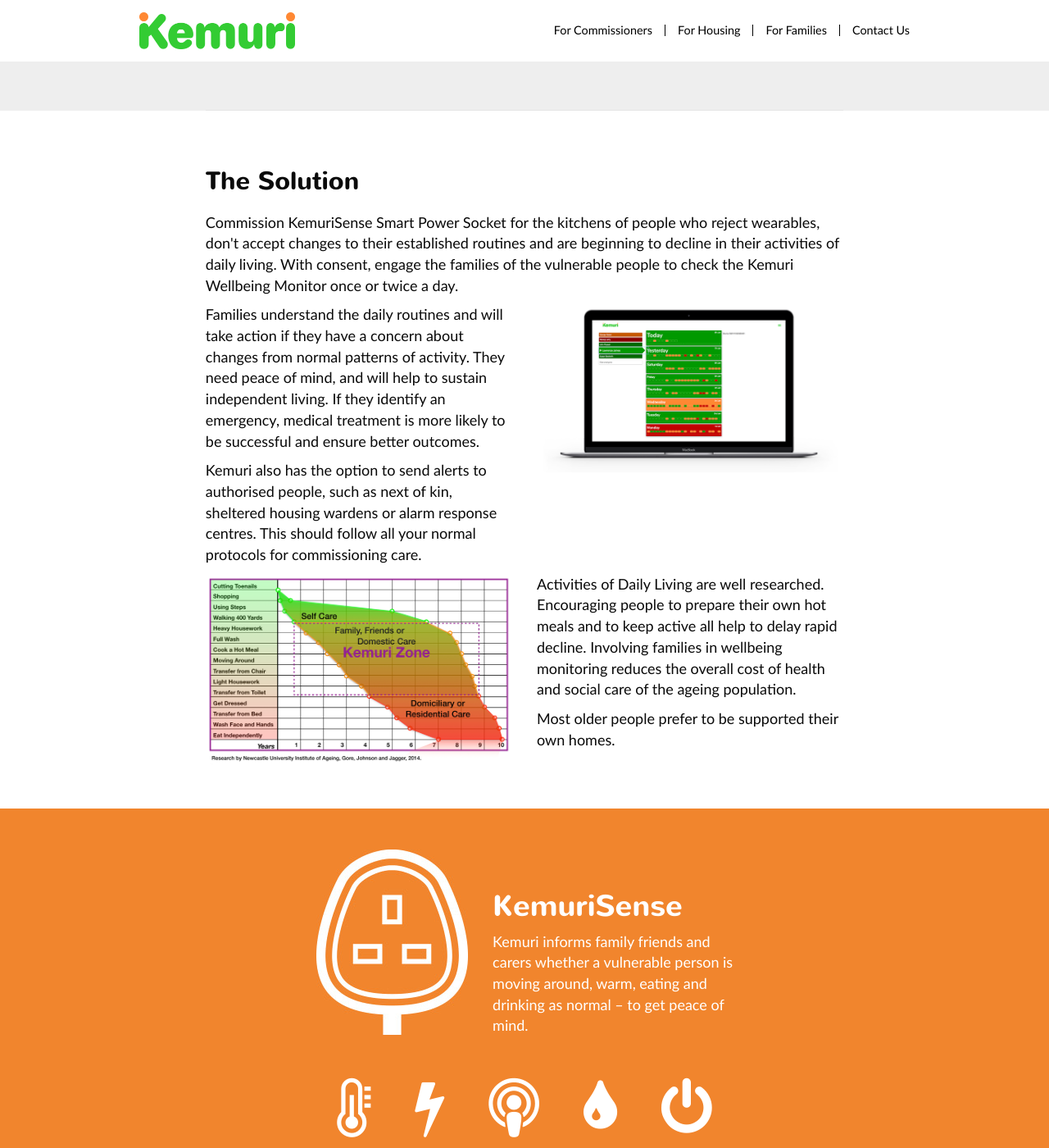
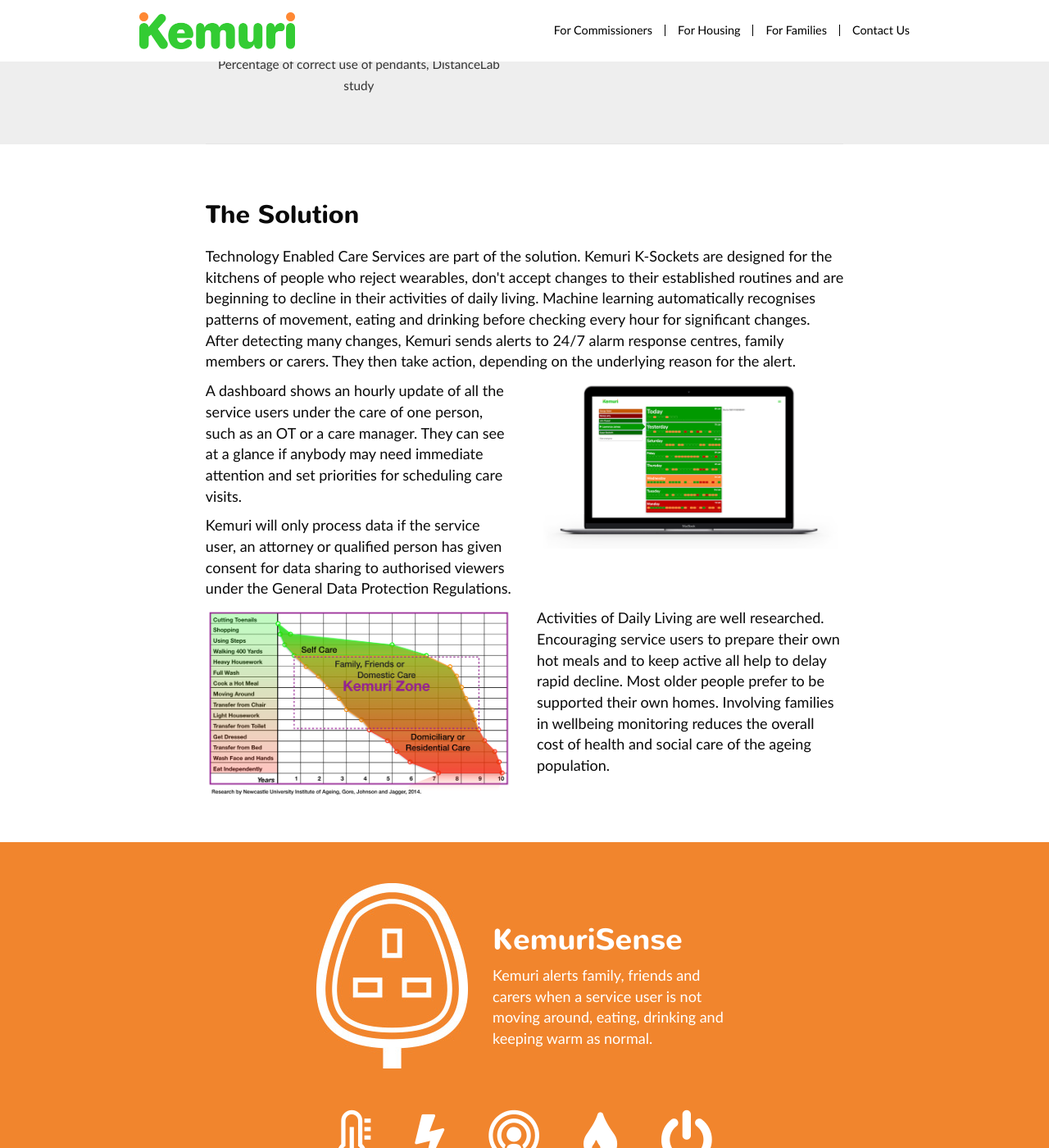
Before and after one commit to intelligentlilli/kemurisense.github.io, a Jekyll site: the page built from telecare-for-dementia-and-independent-living.html, in a window 1280 px wide and 1400 px high, scrolled down 1549 px. Shown: the whole window at 82% size. Built offline with Jekyll 4.4.1, drawn with Linux system fonts in a browser that asks for light colours; nearby versions of some CDN libraries; library files that are not in the unit come from our copies; some of the changed text lies outside the part shown.

Commit message:
Update Commissioners

```diff
--- a/telecare-for-dementia-and-independent-living.html
+++ b/telecare-for-dementia-and-independent-living.html
@@ -29,10 +29,9 @@
         <div class="row">
           <div class="col-md-12">
             <h2>The Issue</h2>
-            <p>People with poor wellbeing who are admitted to hospital after a fall or similar incident are more likely to be unable to return to independent living, and are more likely to require moving to a care home.  They are likely to stay in hospital for an average of around 30 days.  People who are monitored daily, with better overall wellbeing, are more likely to be able to return to living independently in their own homes, and have a much shorter hospital stay.</p>
+            <p>The challenge of the increasing ageing population is helping people to live independently for longer.  Frail and elderly people are at risk of falls, dehydration, malnutrition, hypothermia and multiple morbidities.  If they live alone and can’t call for help, then their health outcomes decline with the delay of treatment.  If they are able to return to independent living, then the average stay is 12.3 days.  However, if treatment is delayed, then they occupy hospital beds for more days, have poorer health outcomes and may have to be discharged to a care home.  In the latter case the average occupancy is 31.7 days.  Most people prefer to be discharged to their own homes for better outcomes for both health and wellbeing.</p>
             <img class="full-width-for-retina" alt="Hospital stays are significantly less expensive and shorter when a person has good wellbeing" src="{{ site.baseurl }}/images/episode.png" />
-            <p>On average the NHS saves £5000 per patient discharged to own home rather than residential care.</p>
-            <p>For example, the emergency could be an unattended fall, a stroke or diabetic coma.  Preventive monitoring, with improved wellbeing, means that quicker treatment, better outcomes, earlier discharge and reduced costs.  It could also avoid the need for transfer into residential care.</p>
+            <p>Occupational Tharapists (OTs) assess people for safe discharge, based on many factors.  Excess bed days are costed at £235 per day.  The value to the NHS is release of bed for medical purposes, notionally worth up to £5000 per patient.</p>
           </div>
         </div>
 
@@ -54,7 +53,7 @@
             <p><small>Percentage of correct use of pendants, DistanceLab study</small></p>
           </div>
           <div class="col-md-6">
-            <p>Another potential cost reduction is for the 500,000 people issued with pendant alarms who do not wear them.  The UK provides 1.6 million of these devices.  Research shows that 32% are never even worn, wasting £80m per year.  </p>
+            <p>Another potential cost reduction is for the 500,000 people issued with pendant alarms who do not wear them. The UK provides 1.6 million of these devices. Research shows that 32% are never even worn, wasting £80m per year.</p>
           </div>
         </div>
       </div>
@@ -70,7 +69,7 @@
         <div class="row">
           <div class="col-md-12">
             <h2>The Solution</h2>
-            <p>Commission KemuriSense Smart Power Socket for the kitchens of people who reject wearables, don't accept changes to their established routines and are beginning to decline in their activities of daily living.  With consent, engage the families of the vulnerable people to check the Kemuri Wellbeing Monitor once or twice a day.</p>
+            <p>Technology Enabled Care Services are part of the solution.  Kemuri K-Sockets are designed for the kitchens of people who reject wearables, don't accept changes to their established routines and are beginning to decline in their activities of daily living.  Machine learning automatically recognises patterns of movement, eating and drinking before checking every hour for significant changes.  After detecting many changes, Kemuri sends alerts to 24/7 alarm response centres, family members or carers.  They then take action, depending on the underlying reason for the alert.</p>
 
 
           </div>
@@ -80,9 +79,9 @@
         <div class="row">
 
           <div class="col-md-6">
-            <p>Families understand the daily routines and will take action if they have a concern about changes from normal patterns of activity.  They need peace of mind, and will help to sustain independent living.  If they identify an emergency, medical treatment is more likely to be successful and ensure better outcomes.</p>
+            <p>A dashboard shows an hourly update of all the service users under the care of one person, such as an OT or a care manager.  They can see at a glance if anybody may need immediate attention and set priorities for scheduling care visits.  </p>
 
-            <p>Kemuri also has the option to send alerts to authorised people, such as next of kin, sheltered housing wardens or alarm response centres. This should follow all your normal protocols for commissioning care.</p>
+            <p>Kemuri will only process data if the service user, an attorney or qualified person has given consent for data sharing to authorised viewers under the General Data Protection Regulations.  </p>
 
           </div>
           <div class="col-md-6">
@@ -96,9 +95,7 @@
             <img width="400" height="400" src="{{ site.baseurl }}/images/graph-800.png" class="img-responsive wp-post-image" alt="" title="">
           </div>
           <div class="col-md-6">
-            <p>Activities of Daily Living are well researched.  Encouraging people to prepare their own hot meals and to keep active all help to delay rapid decline.  Involving families in wellbeing monitoring reduces the overall cost of health and social care of the ageing population.  </p>
-
-            <p>Most older people prefer to be supported their own homes.</p>
+            <p>Activities of Daily Living are well researched. Encouraging service users to prepare their own hot meals and to keep active all help to delay rapid decline.  Most older people prefer to be supported their own homes.  Involving families in wellbeing monitoring reduces the overall cost of health and social care of the ageing population.</p>
 
           </div>
         </div>
@@ -122,34 +119,13 @@
           </div>
           <div class="col-sm-6 col-xs-9">
             <h1>KemuriSense</h1>
-            Kemuri informs family friends and carers whether a vulnerable person is moving around, warm, eating and drinking as normal – to get peace of mind.
+            Kemuri alerts family, friends and carers when a service user is not moving around, eating, drinking and keeping warm as normal.
+
           </div>
           <div class="col-md-12 text-center">
             <p>&nbsp;</p>
             <p class="k-icon large-white-icon">  &nbsp;  &nbsp;  &nbsp;  &nbsp; </p>
-            <p>People move around the kitchen, using their kettles and microwaves as normal. KemuriSense® Smart Power Sockets measure motion, temperature, power usage and power supply. Data is sent continuously to the Internet without using broadband and even during power cuts. Non-stop operation, even during a power cut when other devices might fail.</p>
-          </div>
-        </div>
-      </div>
-    </div>
-  </div>
-</div>
-
-
-
-<div class="section section-white" id="smart">
-  <div class="container featured">
-    <div class="row">
-      <div class="col-md-10 col-md-push-1">
-        <div class="row">
-          <div class="col-md-6">
-            <img width="396" height="420" src="{{ site.baseurl }}/images/kemuri-socket-on-white.jpg" class="img-responsive wp-post-image" alt="" title="" style="padding-top:100px">
-          </div>
-          <div class="col-md-6">
-            <h2>Wellbeing Monitor</h2>
-            <p>KemuriSense Smart Power Sockets are professionally installed in the kitchen by accredited telecare or housing maintenance suppliers.  The first is Welbeing, a growing telecare service company with 100 existing contracts with Local Authorities and the NHS.  With consent, family members are given access to the Kemuri Wellbeing Monitor app.  Consent could also be given to professional carers to perform a regular wellbeing check using the app - it’s only a few seconds a day.</p>
-            <p>People with mild cognitive impairment continue living normally with nothing extra to remember, but with non-intrusive monitoring by families and carers.  SMS alerts can be sent after a few hours with more changes than normal - which could indicate an unattended fall or medical incident that needs emergency care.</p>
-            <p>Nothing could be simpler</p>
+            <p>People move around the kitchen, using their kettles and microwaves as normal. Kemuri® K-Sockets measure activity continuously and send data to the Internet without using broadband and even during power cuts. Machine learning alerts the risks of unattended falls, dehydration, malnutrition and hypothermia for carers to take action.</p>
           </div>
         </div>
       </div>
@@ -164,9 +140,29 @@
     <div class="row">
       <div class="col-md-10 col-md-push-1">
         <div class="row">
+          <div class="col-md-12">
+            <h2>Kemuri K-Sockets</h2>
+            <p>K-Sockets are power sockets with integrated IoT sensors for movement, power usage, temperature, humidity, power supply, battery voltage and signal strength.  There are two models; a portable Reablement Monitor and a fixed Wellbeing Monitor.  </p>
+          </div>
+        </div>
+      </div>
+    </div>
+  </div>
+</div>
+
+
+<div class="section section-white" id="assessment">
+  <div class="container featured">
+    <div class="row">
+      <div class="col-md-10 col-md-push-1">
+        <div class="row">
           <div class="col-md-6">
             <h2>Reablement Monitor</h2>
-            <p>KemuriSense has a portable Reablement Monitor designed for instant deployment by people without any electrical skills.  It plugs into any power socket, in any room, for immediate measuring up to 13 amps of power, motion, temperature and humidity.  This is ideal as a temporary wellbeing monitor after discharge from hospital and assessment by OTs or Social Services.  The plug can be secured from disconnection by one of the standard plug safety covers.  Once a package of care has been determined, the portable version could be replaced by the permanent installation of a wall mounted version.  </p>
+            <p>OTs can monitor service user activity after discharge from hospital using portable Reablement Monitors.  They simply plug into any power socket, usually in kitchens, and immediately start learning patterns of motion and power used for kettles and microwave cookers.  They are ideal for monitoring people during reablement if they do not have daily contact with carers.  Units can be secured from disconnection by “Socket-Safe” plug protectors. </p>
+
+            <p>OTs or other care agencies have access to the dashboard that show the daily wellbeing of all their service users.</p>
+
+            <p>After completion of reablement, service users can be assessed for needing fixed Wellbeing Monitors.</p>
           </div>
           <div class="col-md-6">
             <img width="396" src="{{ site.baseurl }}/images/kemuri-socket-benchbox.jpg" class="img-responsive wp-post-image" alt="" title="" style="padding-top:100px">
@@ -176,6 +172,28 @@
     </div>
   </div>
 </div>
+
+
+<div class="section section-white" id="smart">
+  <div class="container featured">
+    <div class="row">
+      <div class="col-md-10 col-md-push-1">
+        <div class="row">
+          <div class="col-md-6">
+            <img width="396" height="420" src="{{ site.baseurl }}/images/kemuri-socket-on-white.jpg" class="img-responsive wp-post-image" alt="" title="" style="padding-top:100px">
+          </div>
+          <div class="col-md-6">
+            <h2>Wellbeing Monitor</h2>
+            <p>Wellbeing Monitors are the wall-mounted K-Sockets.  They are permanently connected to the mains power supply by suitably qualified installers.  With consent, the dashboard app can be viewed by family members, carers or alarm response centres. </p>
+            <p>People with cognitive impairment can continue living normally with nothing extra to remember.  Wellbeing Monitors are non-intrusive for alerting families and carers.  They receive emails or SMS text messages that could indicate unattended falls or medical problems that need emergency care.  Kemuri is also certified for sending alerts to Verklizan UMO, which is being deployed by many alarm response centres. </p>
+            <p>Nothing could be simpler</p>
+          </div>
+        </div>
+      </div>
+    </div>
+  </div>
+</div>
+
 
 
 
```
Also changed, not shown: other parts of telecare-for-dementia-and-independent-living.html (+2 -2 lines).
